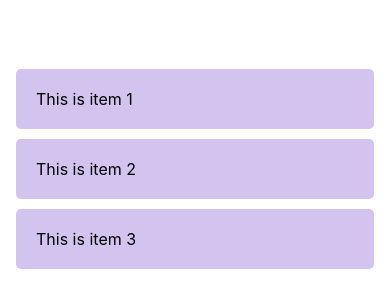
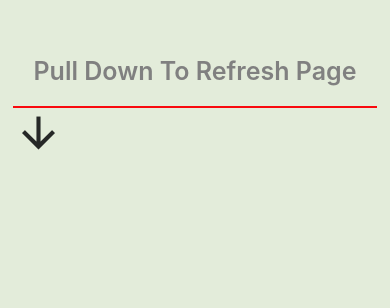
Before and after one commit to Christoph33one/Practice-React-Native, a React Native app: screen / in a window 390 px wide. Shown: the part 126-434 px from the top of the page. Built offline with nearby package versions, Linux system fonts and the light colour scheme.

Commit message:
built refresh control component

```diff
--- a/App.js
+++ b/App.js
@@ -2,9 +2,10 @@ import { StatusBar } from "expo-status-bar";
 import { StyleSheet, Text, View } from "react-native";
 import Button from "./components/ButtonComponent";
 import FlatListComponent from "./components/FlatListComponent";
+import RefreshControlComponent from "./components/RefreshControllComponent";
 
 export default function App() {
-  return <FlatListComponent />;
+  return <RefreshControlComponent />;
 }
 
 const styles = StyleSheet.create({
@@ -17,3 +18,4 @@ const styles = StyleSheet.create({
 });
 
 // <Button />
+// <FlatListComponent />
--- /dev/null
+++ b/components/RefreshControllComponent.js
@@ -0,0 +1,84 @@
+import React, { useState } from "react";
+import {
+  View,
+  Text,
+  ScrollView,
+  StyleSheet,
+  RefreshControl,
+} from "react-native";
+
+import { MaterialCommunityIcons } from "@expo/vector-icons";
+
+// Here is created a refresh control component that uses a ScrollView to refresh the page when the user pulls down
+// setRefresh state is updated with a timeout function of 1000 milliseconds.
+
+function MyRefreshComponent() {
+  const [refreshing, setRefreshing] = useState(false);
+
+  const onRefresh = () => {
+    setRefreshing(true);
+
+    // Simulate an asynchronous data refresh operation
+    setTimeout(() => {
+      // Your data refresh logic here
+      setRefreshing(false);
+    }, 1000); // Simulated loading time
+  };
+
+  return (
+    <View style={styles.container}>
+      <ScrollView
+        contentContainerStyle={styles.scrollViewContent}
+        refreshControl={
+          <RefreshControl
+            refreshing={refreshing}
+            onRefresh={onRefresh}
+            tintColor="#dodgerblue"
+            colors={["#dodgerblue"]}
+            progressBackgroundColor="white"
+          />
+        }
+      >
+        {refreshing ? (
+          <Text style={styles.refreshingText}>Refreshing...</Text>
+        ) : null}
+        <View style={styles.item}>
+          <Text style={styles.text}>Pull Down To Refresh Page</Text>
+        </View>
+        <MaterialCommunityIcons name="arrow-down" size={50} color="#262827" />
+      </ScrollView>
+    </View>
+  );
+}
+
+const styles = StyleSheet.create({
+  container: {
+    flex: 1,
+    alignItems: "center",
+    justifyContent: "center",
+    backgroundColor: "#E3ECDA",
+  },
+  scrollViewContent: {
+    flexGrow: 1,
+  },
+  item: {
+    borderBottomWidth: 2,
+    borderBottomColor: "#F90A0E",
+    padding: 20,
+    paddingTop: "50%",
+  },
+  text: {
+    fontSize: 25,
+    fontWeight: "600",
+    color: "grey",
+  },
+  refreshingText: {
+    alignSelf: "center",
+    padding: 10,
+    fontSize: 20,
+    fontWeight: "600",
+    color: "#161A11",
+  },
+});
+
+export default MyRefreshComponent;
```
